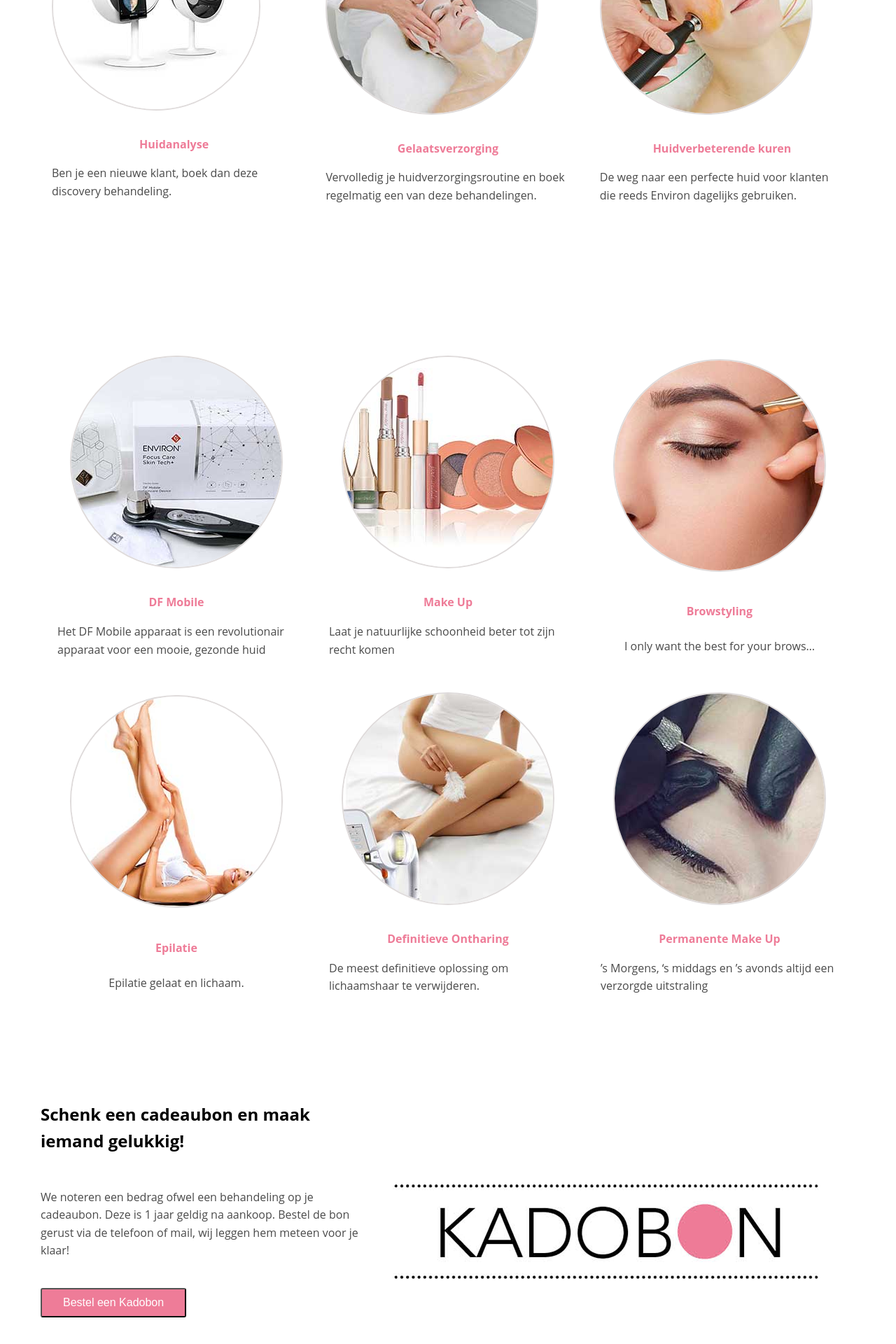
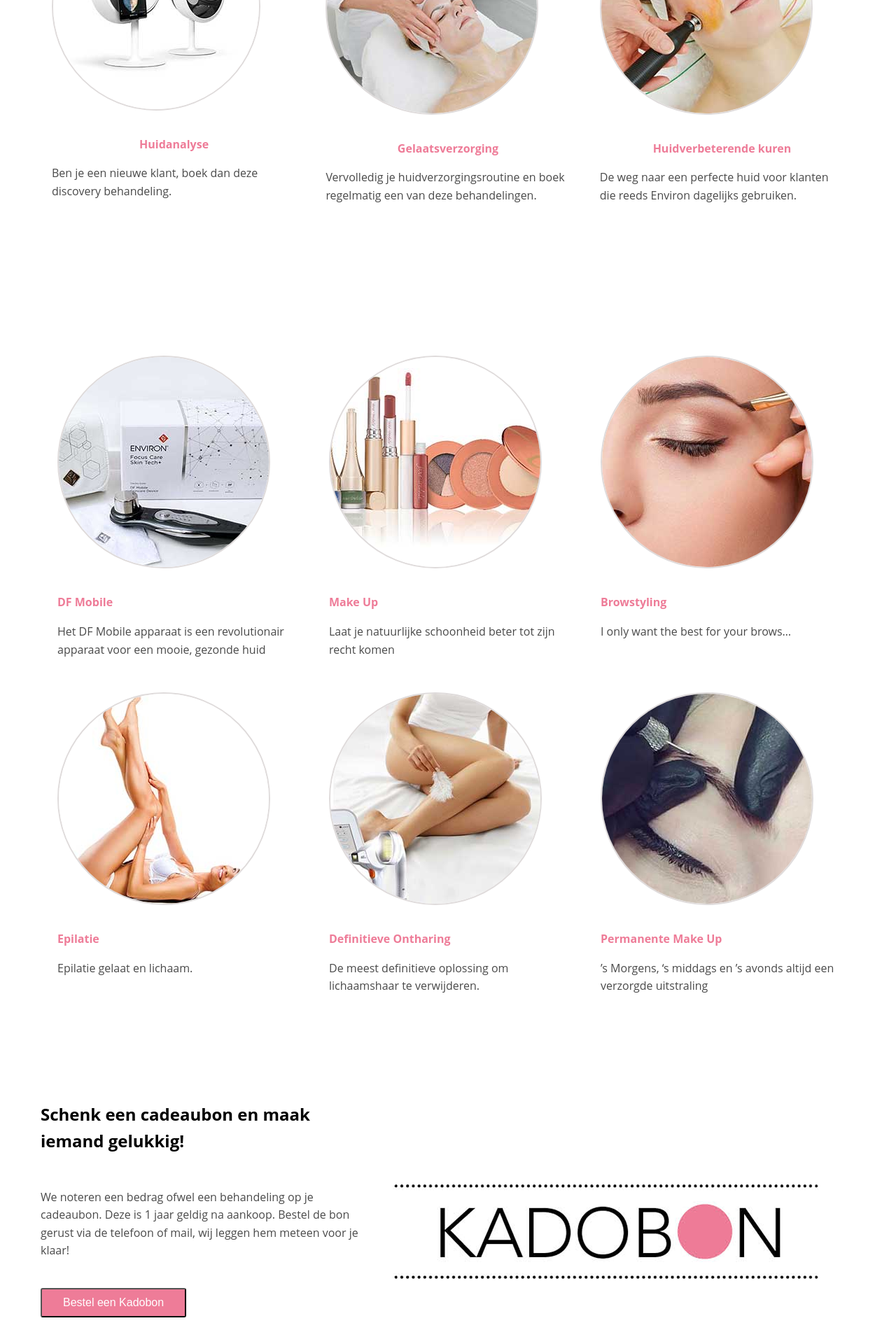
Before and after one commit to acandael/anniek, a Jekyll site: the page built from index.html, in a window 1280 px wide. Shown: the part 1971-3891 px from the top of the page at 70% size. Built offline with Jekyll 4.4.1, drawn with Linux system fonts in a browser that asks for light colours.

Commit message:
fix issue with IE11

```diff
--- a/_sass/_steps.scss
+++ b/_sass/_steps.scss
@@ -20,9 +20,6 @@
 
   .step {
     width: 30%;
-    //display: flex;
-    //align-items: center;
-    //flex-direction: column;
     padding: 0 1.6rem;
 
     @media only screen and (max-width: $bp-large) {
--- a/_sass/_treatments.scss
+++ b/_sass/_treatments.scss
@@ -14,10 +14,6 @@
   }
 
   .treatment {
-    display: flex;
-    justify-content: space-around;
-    align-items: center;
-    flex-direction: column;
     width: 33%;
     padding: 0 2.4rem;
 
```
